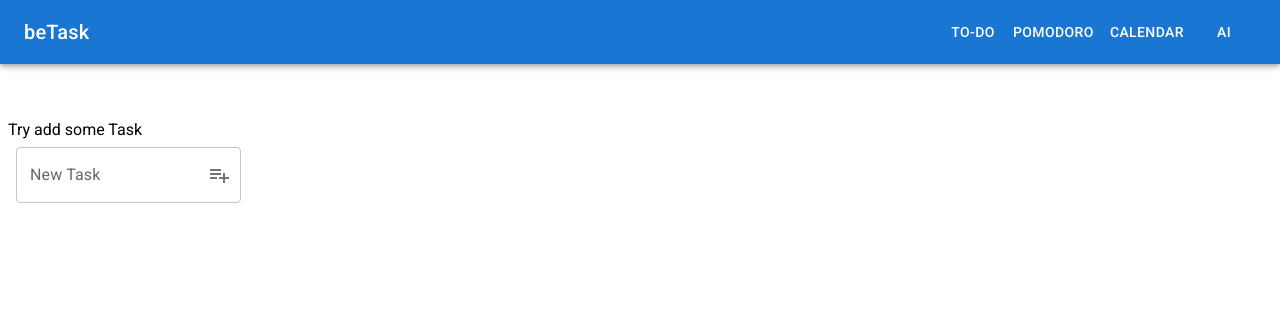
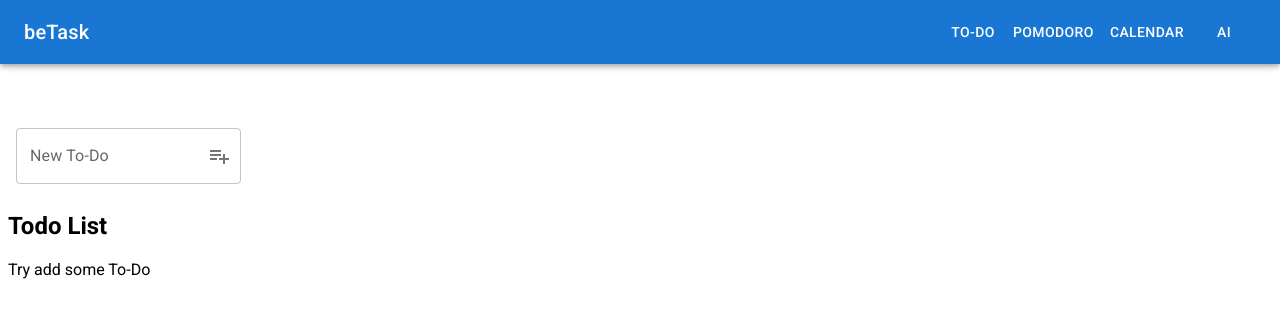
Before and after one commit to AgusBaez/beTask, a React (Vite) app in the folder beTask/: page / in a window 1280 px wide. Shown: the top 318 px of the page. Built offline with nearby package versions, Linux system fonts and the light colour scheme.

Commit message:
🖌️ Change Positions and names

```diff
--- a/beTask/src/components/Todo/TaskForm.jsx
+++ b/beTask/src/components/Todo/TaskForm.jsx
@@ -31,12 +31,12 @@ const TaskForm = ({ addTask }) => {
     <Box sx={{ display: "flex", flexWrap: "wrap" }}>
       <form onSubmit={handleNewTask}>
         <TextField
-          id="new-task"
-          label="New Task"
+          id="new-todo"
+          label="New To-Do"
           variant="outlined"
           onChange={handleChange}
           error={error}
-          helperText={error && "La tarea no puede estar vacía"}
+          helperText={error && "the to-do cannot be empty"}
           value={formTask}
           slotProps={{
             input: {
--- a/beTask/src/components/TodoList.jsx
+++ b/beTask/src/components/TodoList.jsx
@@ -1,7 +1,7 @@
 import { useEffect, useState } from "react";
-import TaskBox from "./Todo/TaskBox";
+import TaskBox from "./todo/TaskBox";
 import List from "@mui/material/List";
-import TaskForm from "./Todo/TaskForm";
+import TaskForm from "./todo/TaskForm";
 
 const getLocalStorage = () => {
   const data = JSON.parse(localStorage.getItem("tasks"));
@@ -46,8 +46,10 @@ function TodoList() {
 
   return (
     <>
+      <TaskForm addTask={addTask} />
+      <h2>Todo List</h2>
       {tasks.length <= 0 ? (
-        "Try add some Task"
+        "Try add some To-Do"
       ) : (
         <List
           sx={{ width: "100%", maxWidth: 360, bgcolor: "background.paper" }}
@@ -62,7 +64,6 @@ function TodoList() {
           ))}
         </List>
       )}
-      <TaskForm addTask={addTask} />
     </>
   );
 }
```
